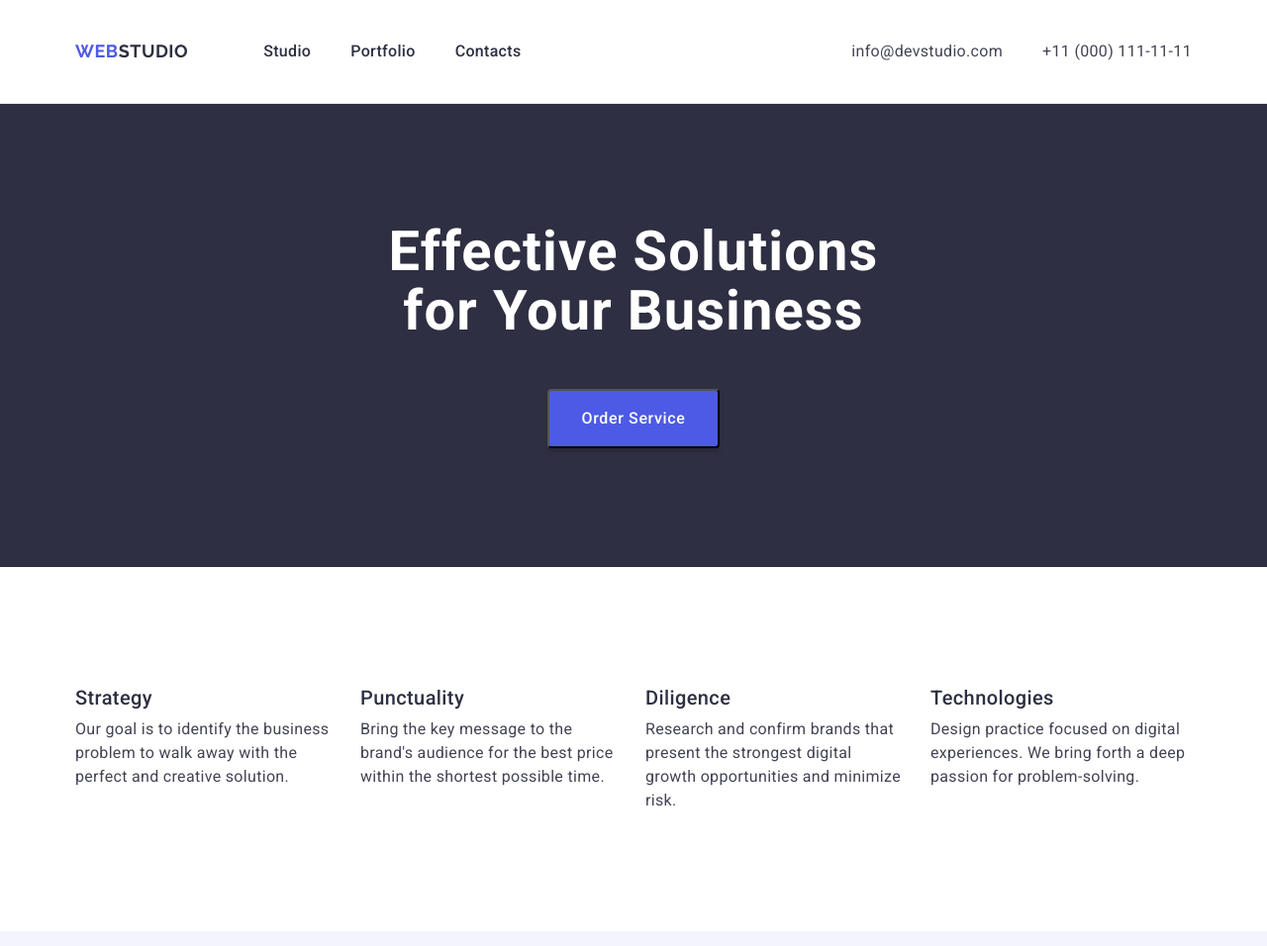
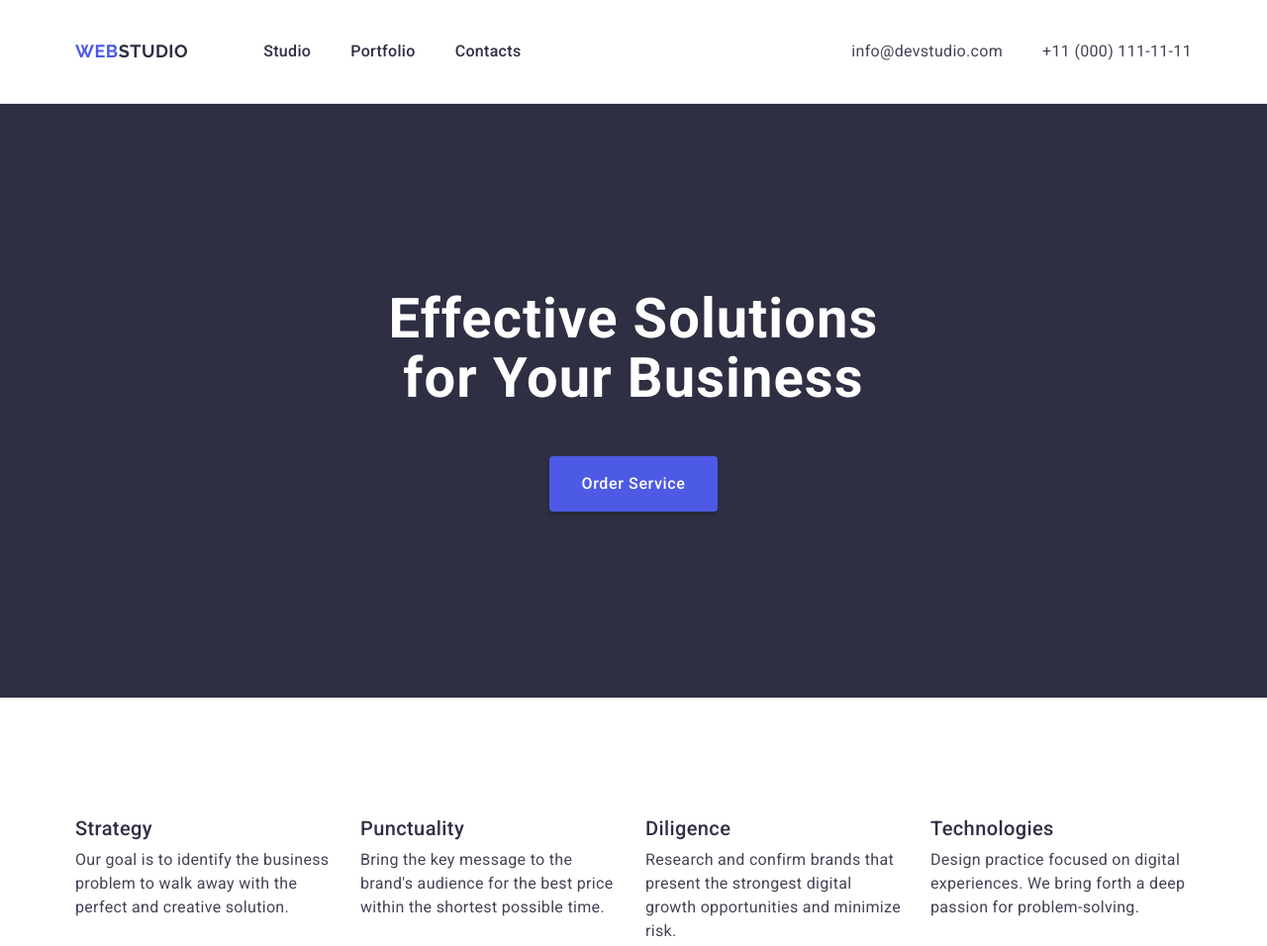
Before and after one commit to YuliaKolinko/goit-markup-hw-03, a plain HTML site: page index.html in a window 1280 px wide. Shown: the top 956 px of the page at 99% size. Drawn offline with nearby package versions, Linux system fonts and the light colour scheme.

Commit message:
second edits

```diff
--- a/css/styles.css
+++ b/css/styles.css
@@ -111,6 +111,7 @@ a {
 /* Hero section styles */
 .hero-section {
   background: #2e2f42;
+  padding: 188px 0;
 }
 .hero-section-title {
   font-weight: 700;
@@ -119,7 +120,7 @@ a {
   letter-spacing: 0.02em;
   text-align: center;
   color: #fff;
-  width: 496px;
+  max-width: 496px;
   margin: auto;
   margin-bottom: 48px;
 }
@@ -138,6 +139,9 @@ a {
   border-radius: 4px;
   margin: auto;
   box-shadow: 0 4px 4px 0 rgba(0, 0, 0, 0.15);
+  min-width: 169px;
+  height: 56px;
+  border: none;
 }
 .hero-section-button:hover,
 .hero-section-button:focus {
```
